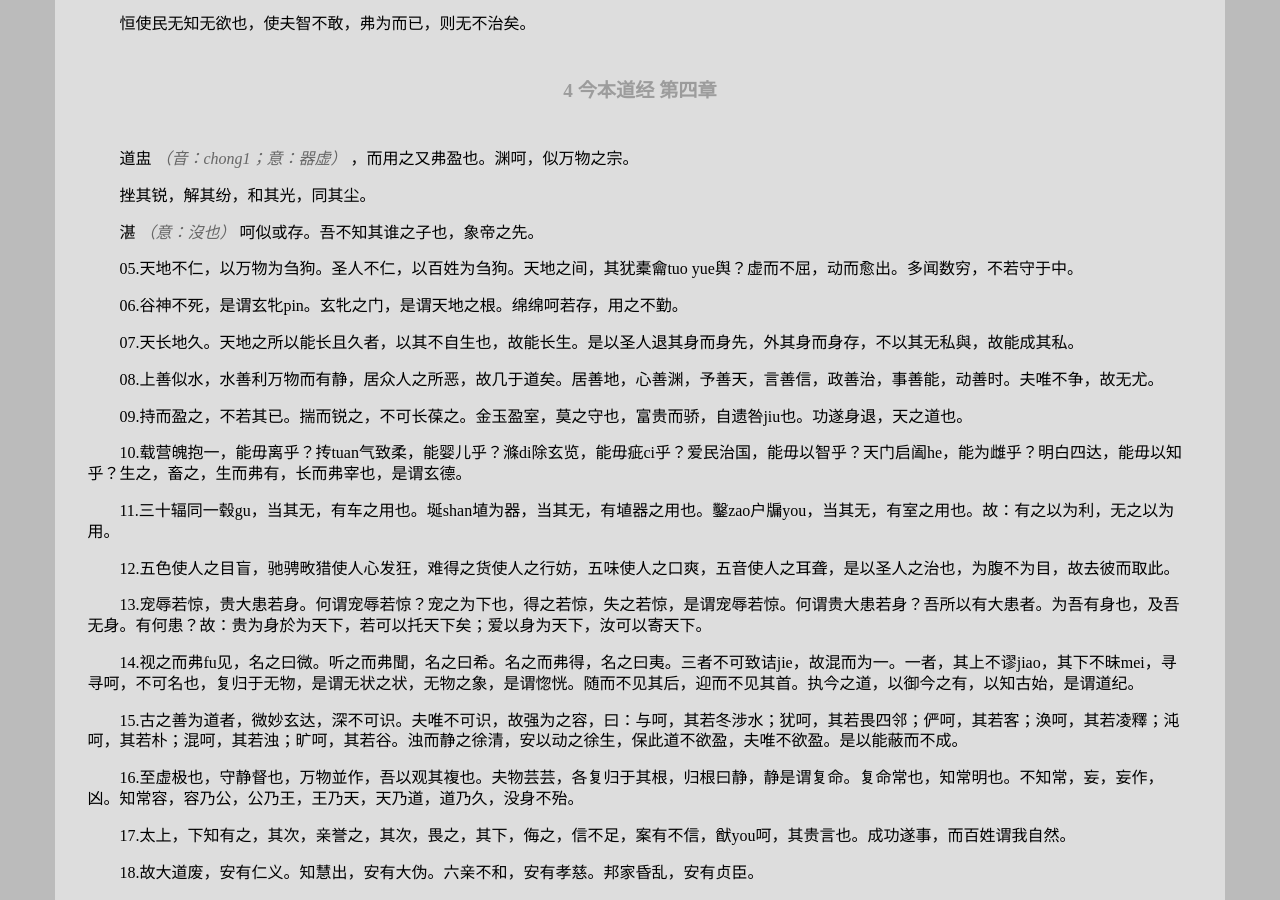
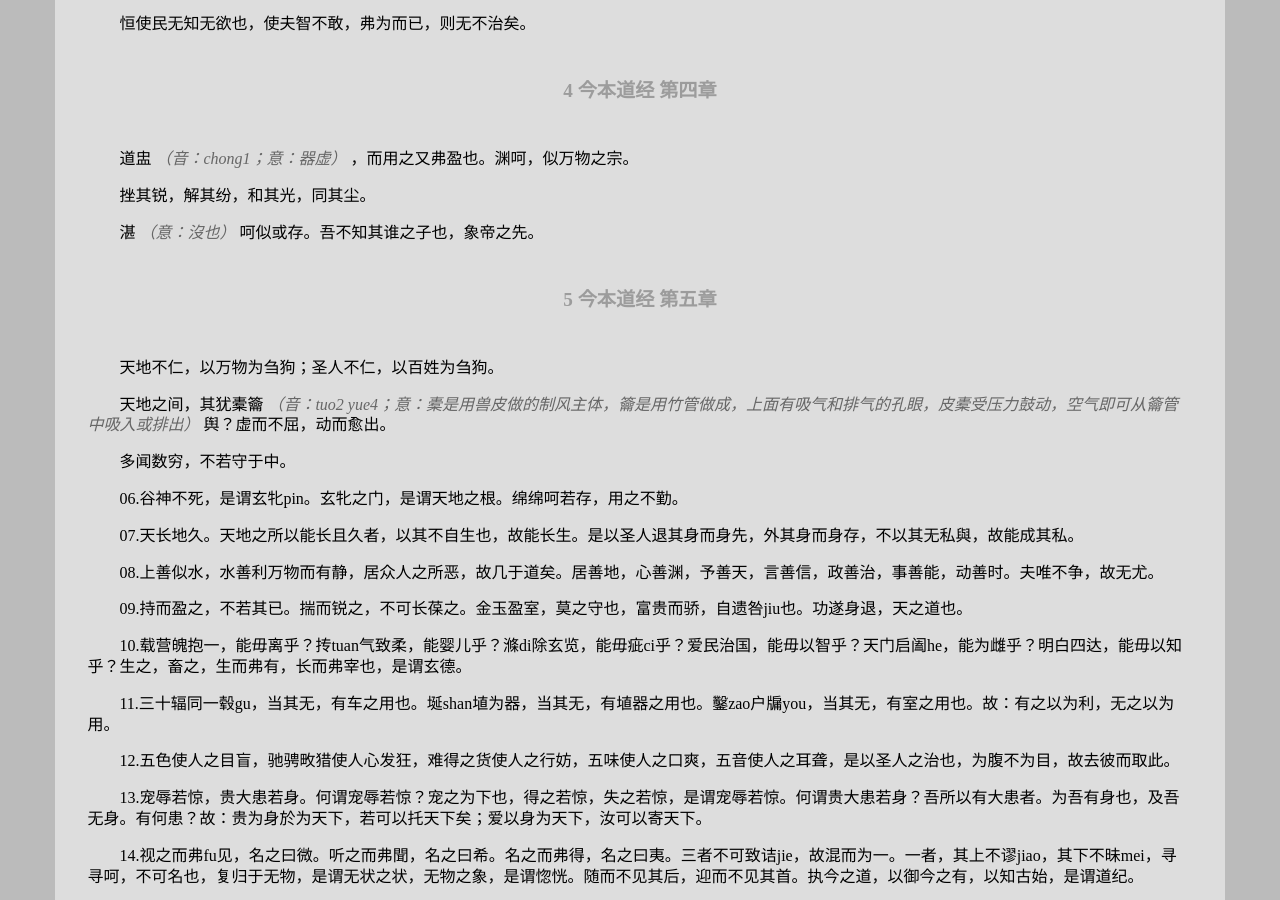
Before and after one commit to leiqin/leiqin.github.io, a Jekyll site: the page built from shoucang/daodejing.markdown, in a window 1280 px wide and 900 px high, scrolled down 11313 px. Built offline with Jekyll 4.4.1, drawn with Linux system fonts in a browser that asks for light colours; nearby versions of some CDN libraries.

Commit message:
道德经 道经 5

```diff
--- a/shoucang/daodejing.markdown
+++ b/shoucang/daodejing.markdown
@@ -449,9 +449,15 @@ title: 道德经
 
 湛 _（意：沒也）_ 呵似或存。吾不知其谁之子也，象帝之先。
 
+###### 5 今本道经 第五章
+
+天地不仁，以万物为刍狗；圣人不仁，以百姓为刍狗。
+
+天地之间，其犹橐籥 _（音：tuo2 yue4；意：橐是用兽皮做的制风主体，籥是用竹管做成，上面有吸气和排气的孔眼，皮橐受压力鼓动，空气即可从籥管中吸入或排出）_ 舆？虚而不屈，动而愈出。
+
+多闻数穷，不若守于中。
 
 
-05.天地不仁，以万物为刍狗。圣人不仁，以百姓为刍狗。天地之间，其犹橐龠tuo yue舆？虚而不屈，动而愈出。多闻数穷，不若守于中。
 
 06.谷神不死，是谓玄牝pin。玄牝之门，是谓天地之根。绵绵呵若存，用之不勤。
 
```
